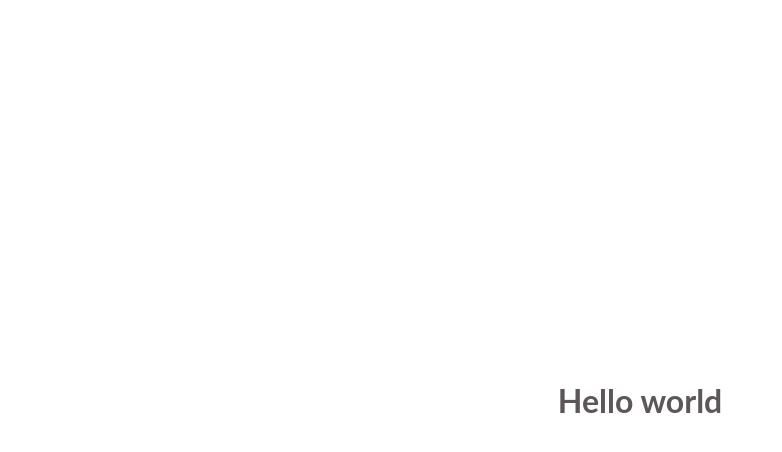
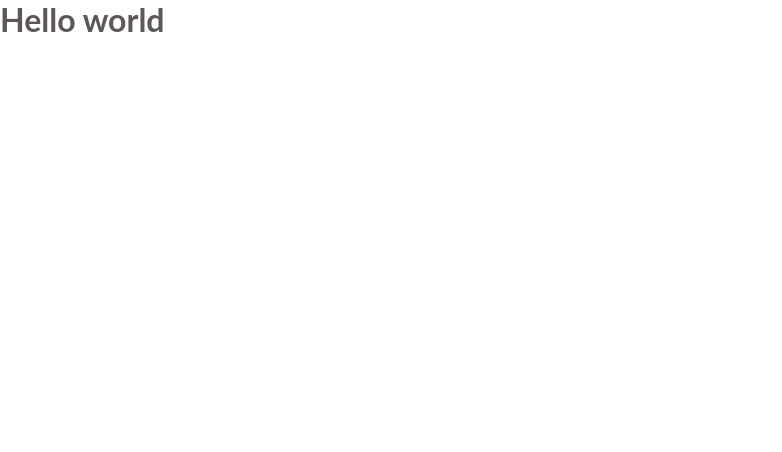
Before and after one commit to bushmusi/math-magicians, a React (Create React App) app: page / in a window 1280 px wide. Shown: the top 452 px of the page, without its empty margins (0-782 px from the left). Built offline with nearby package versions, Linux system fonts and the light colour scheme; a web font is replaced by a local one.

Commit message:
Refactor css

```diff
--- a/src/index.css
+++ b/src/index.css
@@ -43,16 +43,9 @@ button {
 }
 
 body {
+  display: flex;
   width: 100vw;
   height: 100vh;
+  align-content: flex-start;
   overflow-x: hidden;
 }
-
-#root {
-  display: flex;
-  flex-direction: column;
-  height: 100vh;
-  width: 100vw;
-  justify-content: center;
-  align-items: center;
-}
```
